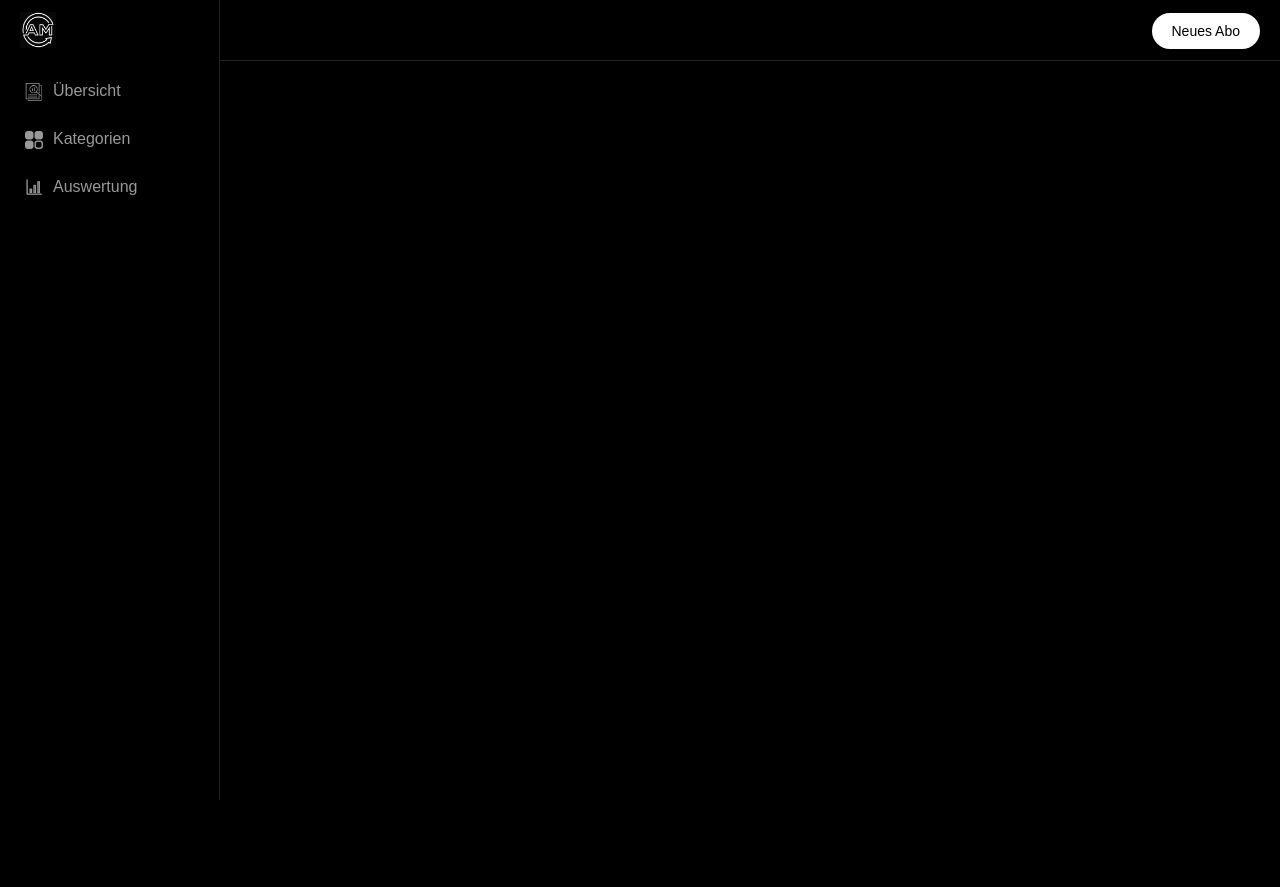
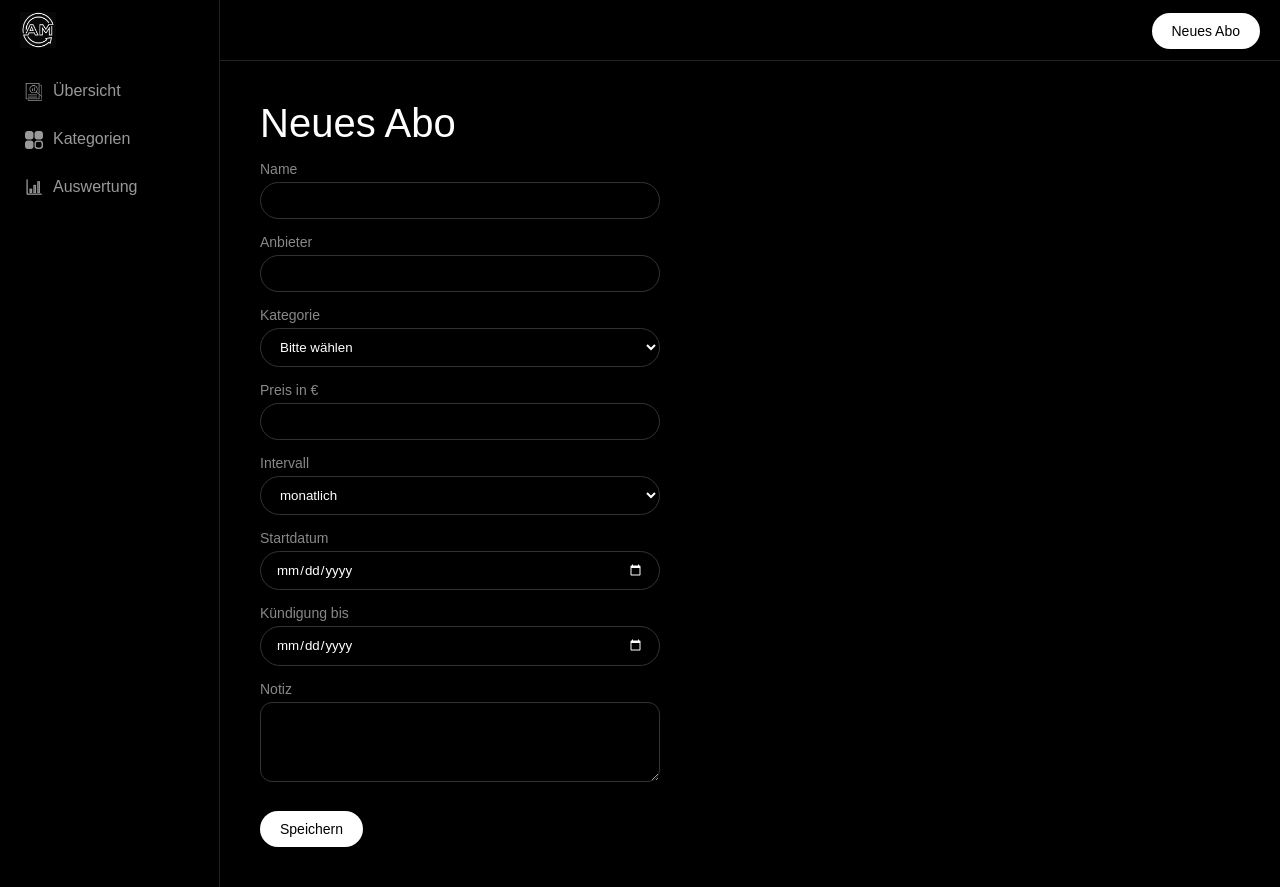
Before and after one commit to dysum24/PHP-Projekt1, a PHP site: page /abo_bearbeiten.php in a window 1280 px wide. Before the commit the page ends 800 px from the top, so only its background shows below. Run offline with PHP 8.4, Linux system fonts and the light colour scheme; data comes from the database, SQL or seed files in the repository.

Commit message:
README aktualisieren und Formulare zur Abonnementverwaltung um Validierung sowie Fehlerbehandlung erweitern

```diff
--- a/abo_bearbeiten.php
+++ b/abo_bearbeiten.php
@@ -57,6 +57,9 @@
     if (!is_numeric($abo['preis']) || $abo['preis'] <= 0) {
         $fehler[] = "Bitte einen gültigen Preis eingeben.";
     }
+    if ($abo['preis'] > 999999) {
+        $fehler[] = "Der Preis ist zu hoch.";
+    }
     if ($abo['intervall'] != "monatlich" && $abo['intervall'] != "jährlich") {
         $fehler[] = "Bitte ein Intervall wählen.";
     }
@@ -91,3 +94,64 @@
 ?>
 
 <h1>
+    <?php
+    if ($abo['id'] == "") {
+        echo "Neues Abo";
+    } else {
+        echo "Abo bearbeiten";
+    }
+    ?>
+</h1>
+
+<?php if (count($fehler) > 0) { ?>
+    <div class="meldung">
+        <?php foreach ($fehler as $text) { ?>
+            <p><?php echo $text; ?></p>
+        <?php } ?>
+    </div>
+<?php } ?>
+
+<form class="formular" method="post" action="abo_bearbeiten.php">
+    <input type="hidden" name="id" value="<?php echo $abo['id']; ?>">
+
+    <label>Name</label>
+    <input class="feld" type="text" name="name" maxlength="100" value="<?php echo htmlspecialchars($abo['name']); ?>">
+
+    <label>Anbieter</label>
+    <input class="feld" type="text" name="anbieter" maxlength="100" value="<?php echo htmlspecialchars($abo['anbieter']); ?>">
+
+    <label>Kategorie</label>
+    <select class="feld" name="kategorie_id">
+        <option value="">Bitte wählen</option>
+        <?php foreach ($kategorien as $kategorie) { ?>
+            <option value="<?php echo $kategorie['id']; ?>" <?php if ($kategorie['id'] == $abo['kategorie_id']) { echo "selected"; } ?>>
+                <?php echo htmlspecialchars($kategorie['name']); ?>
+            </option>
+        <?php } ?>
+    </select>
+
+    <label>Preis in €</label>
+    <input class="feld" type="number" name="preis" step="0.01" min="0" value="<?php echo $abo['preis']; ?>">
+
+    <label>Intervall</label>
+    <select class="feld" name="intervall">
+        <option value="monatlich" <?php if ($abo['intervall'] == "monatlich") { echo "selected"; } ?>>monatlich</option>
+        <option value="jährlich" <?php if ($abo['intervall'] == "jährlich") { echo "selected"; } ?>>jährlich</option>
+    </select>
+
+    <label>Startdatum</label>
+    <input class="feld" type="date" name="startdatum" value="<?php echo $abo['startdatum']; ?>">
+
+    <label>Kündigung bis</label>
+    <input class="feld" type="date" name="kuendigungsfrist" value="<?php echo $abo['kuendigungsfrist']; ?>">
+
+    <label>Notiz</label>
+    <textarea class="feld" name="notiz"><?php echo htmlspecialchars($abo['notiz']); ?></textarea>
+
+    <div class="knoepfe">
+        <button class="knopf-weiss" type="submit">Speichern</button>
+        <a class="knopf-rand" href="index.php">Abbrechen</a>
+    </div>
+</form>
+
+<?php include 'fuss.php'; ?>
--- a/auswertung.php
+++ b/auswertung.php
@@ -24,6 +24,7 @@
     $kategorien[$name]['anzahl'] = $kategorien[$name]['anzahl'] + 1;
 }
 
+$seite = "auswertung";
 include 'kopf.php';
 ?>
 
--- a/index.php
+++ b/index.php
@@ -38,6 +38,7 @@
                          WHERE kuendigungsfrist BETWEEN CURDATE() AND DATE_ADD(CURDATE(), INTERVAL 30 DAY)
                          ORDER BY kuendigungsfrist")->fetchAll();
 
+$seite = "uebersicht";
 include 'kopf.php';
 ?>
 
```
Also changed, not shown: README.md, 1 other file.
